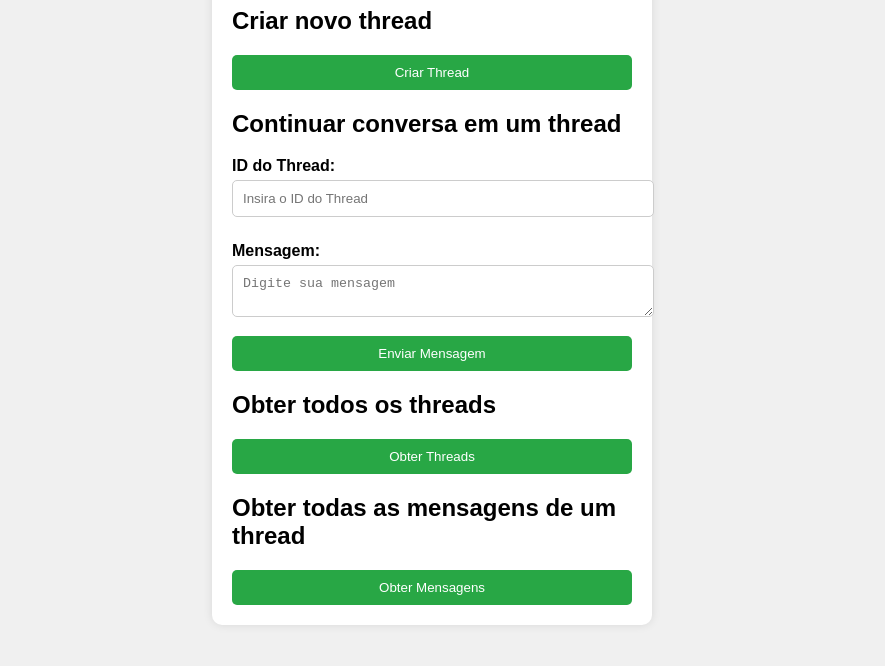
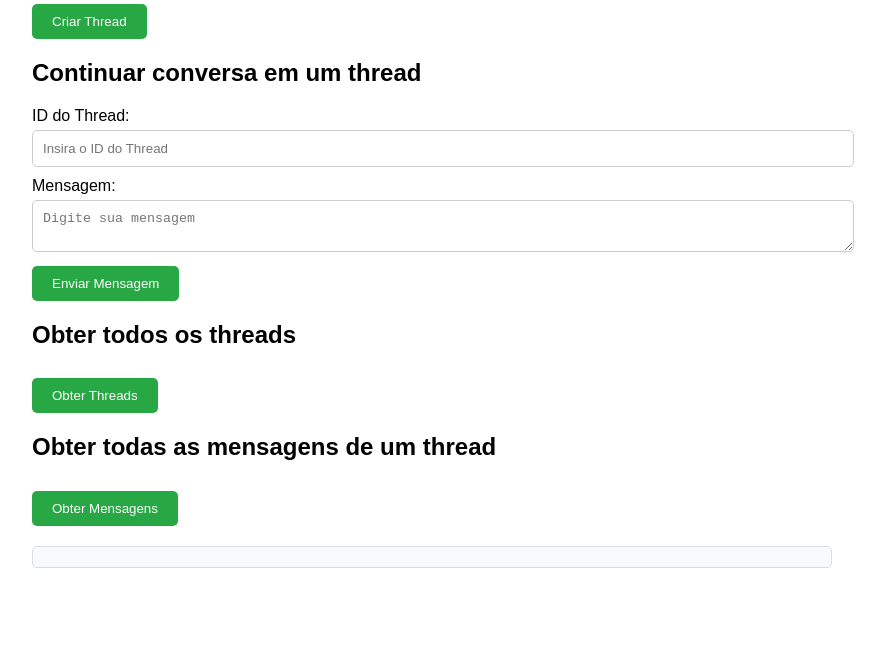
Before and after one commit to icaribe/chat-retune, a plain HTML site: page index.html in a window 1280 px wide. Shown: the part 134-800 px from the top of the page, without its empty margins (208-1093 px from the left). Drawn offline with Linux system fonts and the light colour scheme; a script that the page names is missing.

Commit message:
styles.css

```diff
--- a/styles.css
+++ b/styles.css
@@ -1,45 +1,33 @@
 body {
     font-family: Arial, sans-serif;
-  background-color: #f0f0f0;
-  margin: 0;
-  padding: 0;
-  display: flex;
-  justify-content: center;
-  align-items: center;
-  height: 100vh;
-}
-
-.container {
-  background-color: white;
-  padding: 20px;
-  border-radius: 10px;
-  box-shadow: 0 0 10px rgba(0, 0, 0, 0.1);
-  width: 400px;
+    margin: 20px;
 }
 
 h1 {
     text-align: center;
-  color: #333;
+}
+
+.container {
+    max-width: 800px;
+    margin: 0 auto;
 }
 
 label {
+    display: block;
     margin-top: 10px;
-  display: block;
-  font-weight: bold;
 }
 
-input[type="text"], textarea {
+input, textarea {
     width: 100%;
     padding: 10px;
     margin-top: 5px;
-  margin-bottom: 15px;
+    border-radius: 5px;
     border: 1px solid #ccc;
-  border-radius: 5px;
 }
 
 button {
-  width: 100%;
-  padding: 10px;
+    margin-top: 10px;
+    padding: 10px 20px;
     background-color: #28a745;
     color: white;
     border: none;
@@ -51,23 +39,10 @@ button:hover {
     background-color: #218838;
 }
 
-.conversation-list {
+.response {
     margin-top: 20px;
+    padding: 10px;
+    border-radius: 5px;
+    background-color: #f8f9fa;
+    border: 1px solid #ddd;
 }
-
-.conversation {
-  padding: 10px;
-  background-color: #e9ecef;
-  border-radius: 5px;
-  margin-bottom: 10px;
-  cursor: pointer;
-}
-
-.conversation:hover {
-  background-color: #ced4da;
-}
-
-.error {
-  color: red;
-  font-weight: bold;
-}
```
Lines whose indentation alone changed are shown as unchanged.
